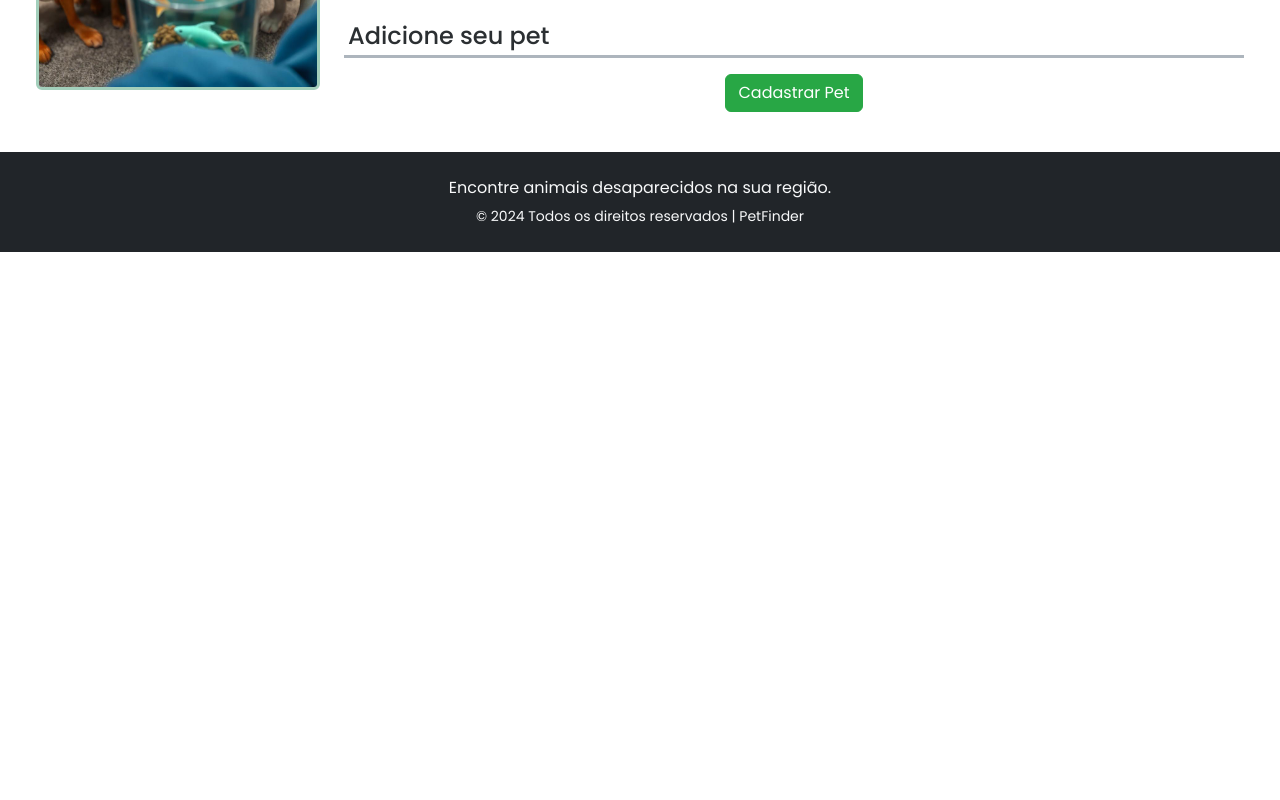
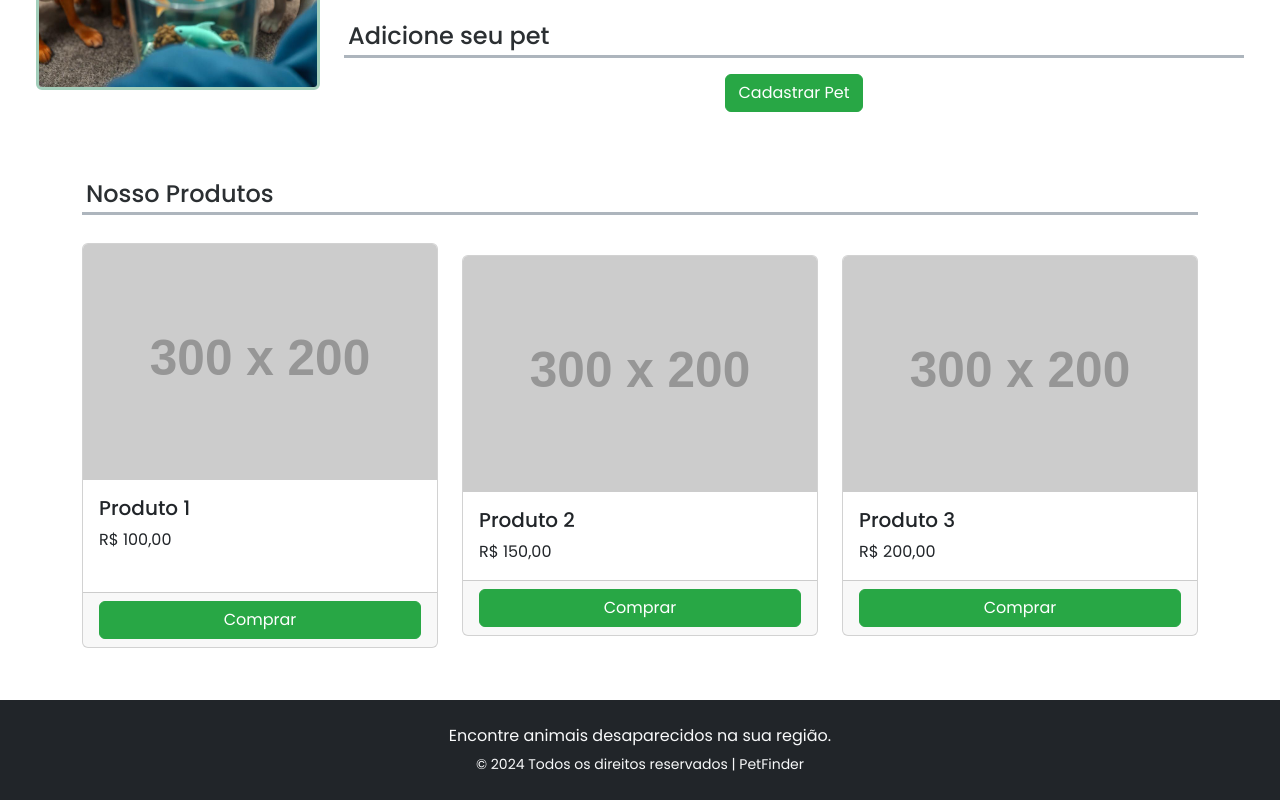
Before and after one commit to leduardomdias/pagina-inicial-tiaw, a plain HTML site: page index.html in a window 1280 px wide. Shown: the part 694-1494 px from the top of the page. Before the commit the page ends 946 px from the top, so only its background shows below. Drawn offline with nearby package versions, Linux system fonts and the light colour scheme; placeholder pictures from the web are drawn by us.

Commit message:
att index

```diff
--- a/index.html
+++ b/index.html
@@ -264,6 +264,65 @@
           </div>
         </div>
       </div>
+
+      <section class="container my-5">
+        <h4
+          class="border-bottom border-dark-subtle text-secondary-emphasis p-1 border-3 mb-4"
+        >
+          Nosso Produtos
+        </h4>
+        <div class="row">
+          <div class="col-md-4 py-1">
+            <div class="card h-100">
+              <img
+                src="https://via.placeholder.com/300x200.png?text=Produto+1"
+                class="card-img-top"
+                alt="Produto 1"
+              />
+              <div class="card-body">
+                <h5 class="card-title">Produto 1</h5>
+                <p class="card-text">R$ 100,00</p>
+              </div>
+              <div class="card-footer">
+                <a href="#" class="btn btn-green btn-block w-100">Comprar</a>
+              </div>
+            </div>
+          </div>
+
+          <div class="col-md-4 py-3">
+            <div class="card h-100">
+              <img
+                src="https://via.placeholder.com/300x200.png?text=Produto+2"
+                class="card-img-top"
+                alt="Produto 2"
+              />
+              <div class="card-body">
+                <h5 class="card-title">Produto 2</h5>
+                <p class="card-text">R$ 150,00</p>
+              </div>
+              <div class="card-footer">
+                <a href="#" class="btn btn-green btn-block w-100">Comprar</a>
+              </div>
+            </div>
+          </div>
+          <div class="col-md-4 py-3">
+            <div class="card h-100">
+              <img
+                src="https://via.placeholder.com/300x200.png?text=Produto+3"
+                class="card-img-top"
+                alt="Produto 3"
+              />
+              <div class="card-body">
+                <h5 class="card-title">Produto 3</h5>
+                <p class="card-text">R$ 200,00</p>
+              </div>
+              <div class="card-footer">
+                <a href="#" class="btn btn-green btn-block w-100">Comprar</a>
+              </div>
+            </div>
+          </div>
+        </div>
+      </section>
     </main>
 
     <footer class="bg-dark text-light text-center p-4 mt-4">
```
